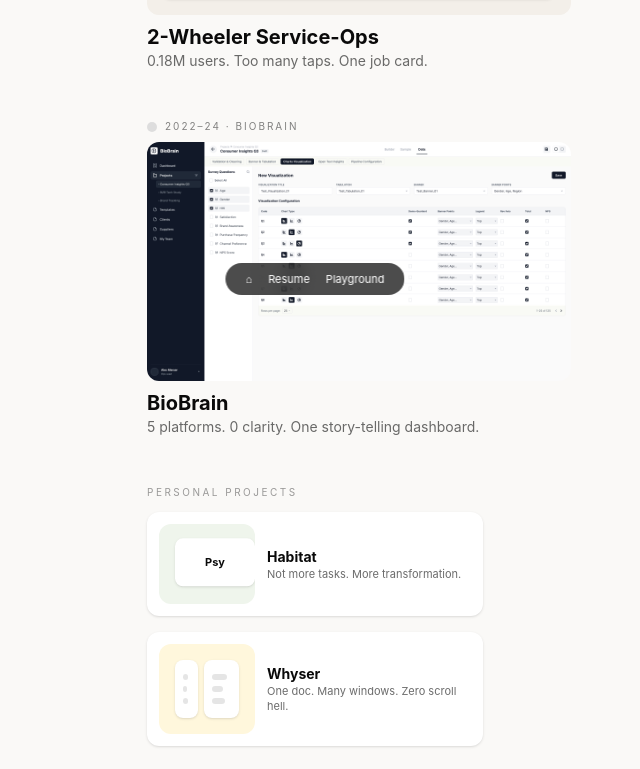
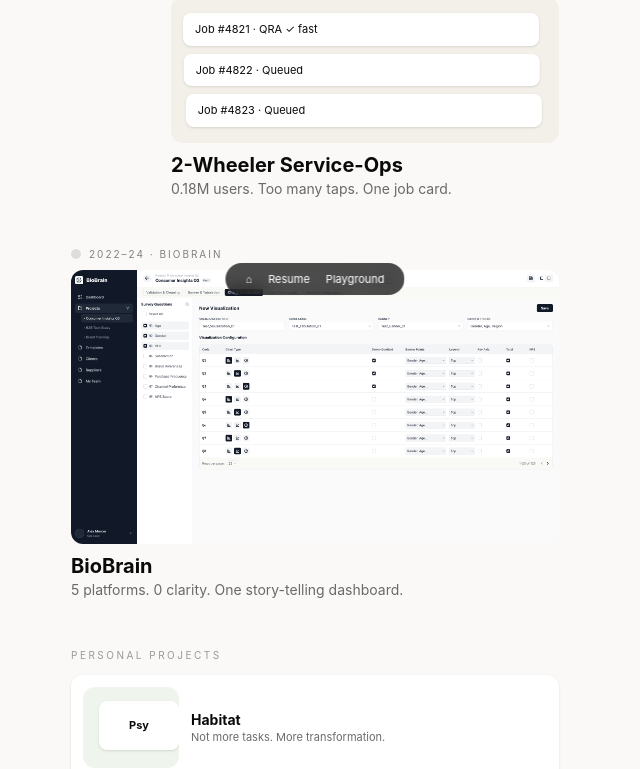
Before and after one commit to LakshayGaur1612/portfolio-2026, a Next.js app: page / in a window 1280 px wide. Shown: the part 489-1258 px from the top of the page, without its empty margins (325-965 px from the left). Built offline with nearby package versions, Linux system fonts and the light colour scheme.

Commit message:
Content dodge: full-width cards yield bike lane with eased margins; full-width tree

```diff
--- a/src/app/page.tsx
+++ b/src/app/page.tsx
@@ -6,7 +6,7 @@ import { PROJECTS } from "../data";
 function Tree() {
   return (
     <div className="relative">
-      <img src="/tree.gif" alt="Tree" className="mx-auto w-64" draggable={false} />
+      <img src="/tree.gif" alt="Tree" className="w-full max-h-64 object-contain" draggable={false} />
     </div>
   );
 }
@@ -84,7 +84,8 @@ function Visual({ slug }: { slug: string }) {
 
 export default function Home() {
   const journeyRef = useRef<HTMLDivElement>(null);
-  const [phase, setPhase] = useState({ y: 0, y2: 0, x: 0, rot: 90, parked: false, parkT: 0, checkpoint: 0, turnLabel: "down" });
+  const cardRefs = useRef<(HTMLElement | null)[]>([]);
+  const [phase, setPhase] = useState({ y: 0, y2: 0, x: 0, rot: 90, parked: false, parkT: 0, checkpoint: 0, turnLabel: "down", dodgePro: [0, 0], dodgePer: [0, 0] });
 
   useEffect(() => {
     const els = document.querySelectorAll(".reveal");
@@ -131,6 +132,18 @@ export default function Home() {
       if (reduced) rotDeg = 0;
       const top = yDown * Y1 + (across > 0 || yDown2 > 0 ? CROSS : across * CROSS) + yDown2 * Y2;
       const left = across * HW;
+      // Content dodge: cards yield (bike width + 20px gap) on the bike's side while
+      // the bike's nose is within [cardTop - 48px lead, cardBottom]. Horizontal-only
+      // margins never shift vertical offsets, so this is feedback-free.
+      const LEAD = 48;
+      const GIVE = 100; // ~80px bike + 20px gap
+      const dodge = (idx: number) => {
+        const el = cardRefs.current[idx];
+        if (!el || !journeyRef.current) return 0;
+        const cTop = el.offsetTop; // journeyRef is relative → direct offsetParent
+        const cBottom = cTop + el.offsetHeight;
+        return top >= cTop - LEAD && top <= cBottom ? 1 : 0;
+      };
       setPhase({
         y: top,
         y2: yDown2,
@@ -141,6 +154,8 @@ export default function Home() {
         checkpoint: p < 0.2 ? 0 : p < 0.5 ? 1 : p < 0.75 ? 2 : 3,
         turnLabel:
           p < 0.35 ? "down" : p < 0.45 ? "turn1" : p < 0.65 ? "across" : p < 0.75 ? "turn2" : p < 0.92 ? "down-right" : "parked",
+        dodgePro: [dodge(0), dodge(1)],
+        dodgePer: [dodge(2), dodge(3)],
       });
     };
     const tick = () => {
@@ -171,6 +186,7 @@ export default function Home() {
   const personal = PROJECTS.slice(2);
   const bikeTop = phase.y;
   const bikeLeft = phase.x;
+  const DODGE_EASE = "margin 0.45s cubic-bezier(0.22, 1, 0.36, 1)";
 
   return (
     <main className="bg-[#FAF9F7] min-h-screen">
@@ -197,13 +213,18 @@ export default function Home() {
             <Motorbike parked={phase.parked} />
           </div>
 
-          {/* ACT 1 — Professional projects on the RIGHT of the bike */}
-          <section className="mt-8 pl-24 pr-2">
+          {/* ACT 1 — Professional projects, full width; cards dodge the bike */}
+          <section className="mt-8 px-5">
             <p className="font-sans-ui text-[10px] tracking-[0.25em] uppercase opacity-40">Professional Projects</p>
             <div className="mt-3 space-y-0">
               {pros.map((p, i) => (
-                <Link key={p.slug} href={`/work/${p.slug}`} className="block reveal min-h-[32vh] py-[3vh]">
-                  <div className="flex items-center gap-2">
+                <Link
+                  key={p.slug}
+                  href={`/work/${p.slug}`}
+                  ref={(el) => { cardRefs.current[i] = el; }}
+                  className="block reveal min-h-[32vh] py-[3vh]"
+                  style={{ marginLeft: phase.dodgePro[i] * 100, transition: DODGE_EASE }}
+                ><div className="flex items-center gap-2">
                     <span className="w-2.5 h-2.5 rounded-full" style={{ background: phase.checkpoint >= i ? p.accent : "#ddd" }} />
                     <span className="font-sans-ui text-[10px] tracking-[0.2em] uppercase opacity-50">{["2026 · Hero MotoCorp", "2022–24 · BioBrain"][i]}</span>
                   </div>
@@ -221,13 +242,18 @@ export default function Home() {
             </div>
           </section>
 
-          {/* ACT 2 — Personal projects */}
-          <section className="px-24 min-h-[32vh] py-[3vh]">
+          {/* ACT 2 — Personal projects, full width; cards dodge from the right */}
+          <section className="px-5 min-h-[32vh] py-[3vh]">
             <p className="font-sans-ui text-[10px] tracking-[0.25em] uppercase opacity-40">Personal Projects</p>
             <div className="flex flex-col gap-4 mt-3">
-              {personal.map((p) => (
-                <Link key={p.slug} href={`/work/${p.slug}`} className="flex items-center gap-3 reveal bg-white rounded-xl p-3 shadow-sm">
-                  <div className="w-24 shrink-0"><Visual slug={p.slug} /></div>
+              {personal.map((p, j) => (
+                <Link
+                  key={p.slug}
+                  href={`/work/${p.slug}`}
+                  ref={(el) => { cardRefs.current[2 + j] = el; }}
+                  className="flex items-center gap-3 reveal bg-white rounded-xl p-3 shadow-sm"
+                  style={{ marginRight: phase.dodgePer[j] * 100, transition: DODGE_EASE }}
+                ><div className="w-24 shrink-0"><Visual slug={p.slug} /></div>
                   <div>
                     <h3 className="font-sans-ui text-sm font-bold">{p.title}</h3>
                     <p className="font-sans-ui text-[11px] opacity-60 leading-snug">{p.tldr}</p>
@@ -238,7 +264,7 @@ export default function Home() {
           </section>
 
           {/* FINALE */}
-          <section className="mt-10 pr-24 text-center min-h-[36vh] pb-[6vh]">
+          <section className="mt-10 px-5 text-center min-h-[36vh] pb-[6vh]">
             <Link href="/playground" className="block reveal">
               <p className="font-sans-ui text-[10px] tracking-[0.25em] uppercase opacity-40">Miscellaneous</p>
               <h3 className="font-sans-ui text-xl font-bold mt-1">Playground →</h3>
```
